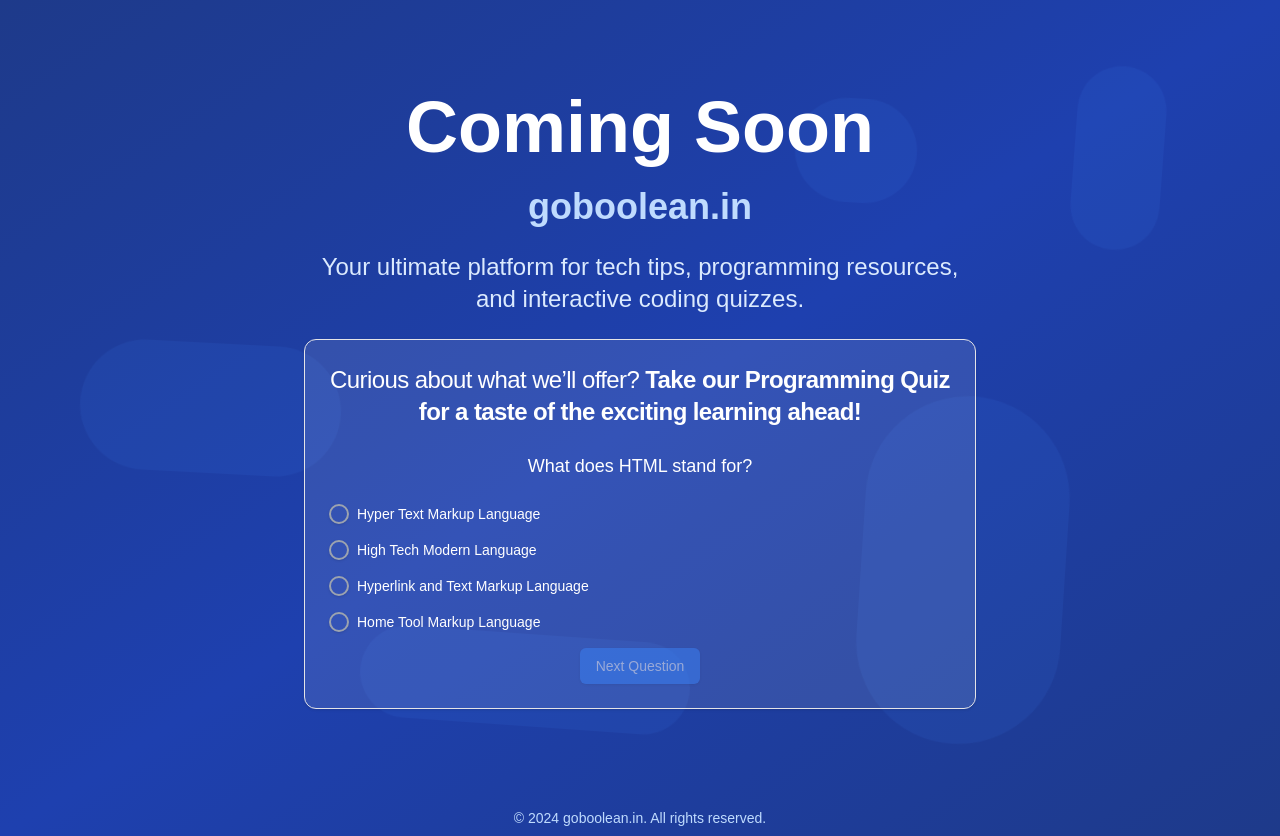
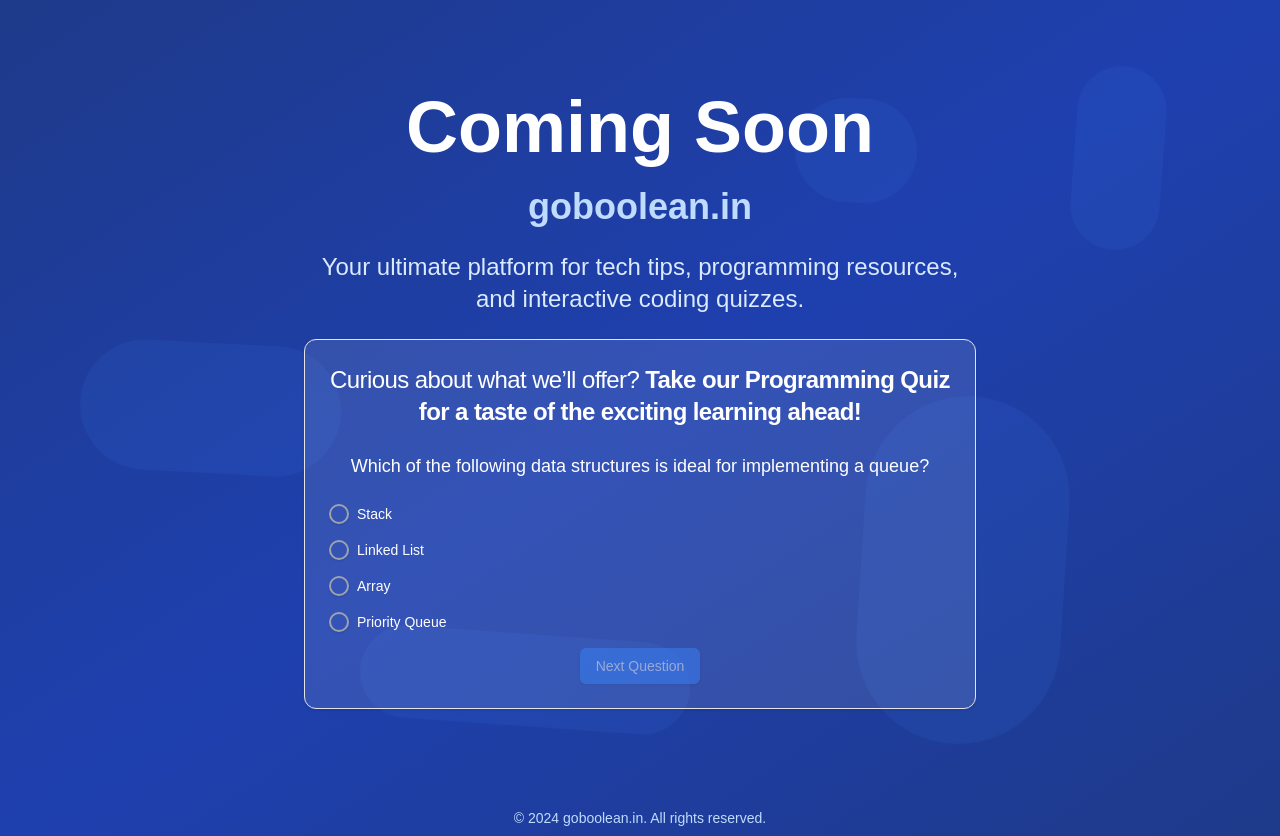
Before and after one commit to codewithmanas/goboolean, a Next.js app: page / in a window 1280 px wide. Built offline with nearby package versions, Linux system fonts and the light colour scheme.

Commit message:
implement randomly generated quiz

```diff
--- a/constants/quiz-questions.ts
+++ b/constants/quiz-questions.ts
@@ -1,27 +1,47 @@
 export const quizQuestions = [
     {
-      question: "What does HTML stand for?",
+      question: "What is the purpose of the 'this' keyword in JavaScript?",
       options: [
-        "Hyper Text Markup Language",
-        "High Tech Modern Language",
-        "Hyperlink and Text Markup Language",
-        "Home Tool Markup Language"
+        "Reference to the current object",
+        "Reference to the parent object",
+        "Reference to the global object",
+        "Reference to the prototype"
       ],
       correctAnswer: 0
     },
     {
-      question: "Which of the following is not a programming language?",
-      options: ["Java", "Python", "HTML", "C++"],
+      question: "What will be the output of the following code? console.log([] == false)",
+      options: ["true", "false", "TypeError", "undefined"],
+      correctAnswer: 0
+    },
+    {
+      question: "What is the difference between '==' and '===' in JavaScript?",
+      options: [
+        "'==' compares both value and type",
+        "'==' compares only the type",
+        "'===' compares both value and type",
+        "Both '==' and '===' compare only the value"
+      ],
       correctAnswer: 2
     },
     {
-      question: "What is the purpose of CSS?",
+      question: "What is the output of the following code? console.log(0 == false)",
+      options: ["true", "false", "0", "NaN"],
+      correctAnswer: 0
+    },
+    {
+      question: "Which of the following data structures is ideal for implementing a queue?",
+      options: ["Stack", "Linked List", "Array", "Priority Queue"],
+      correctAnswer: 1
+    },
+    {
+      question: "Which of the following is not a principle of Object-Oriented Programming?",
       options: [
-        "To create dynamic website content",
-        "To style and layout web pages",
-        "To handle server-side logic",
-        "To manage databases"
+        "Inheritance",
+        "Polymorphism",
+        "Encapsulation",
+        "Compilation"
       ],
-      correctAnswer: 1
-    }
+      correctAnswer: 3
+    },
   ]
--- a/features/InteractiveQuiz.tsx
+++ b/features/InteractiveQuiz.tsx
@@ -11,20 +11,37 @@ const InteractiveQuiz = () => {
     const [selectedAnswer, setSelectedAnswer] = useState<number | null>(null)
     const [score, setScore] = useState(0)
     const [quizCompleted, setQuizCompleted] = useState(false)
+    const [askedQuestions, setAskedQuestions] = useState(quizQuestions)
 
     const [mounted, setMounted] = useState(false);
 
+    // Function to randomly select 5 elements
+    function getRandomElements(arr: { question: string; options: string[]; correctAnswer: number; }[], numElements: number | undefined) {
+      // Shuffle the array
+      const shuffled = [...arr].sort(() => Math.random() - 0.5);
+
+      // Select the first 'numElements' elements from the shuffled array
+      return shuffled.slice(0, numElements);
+    }
+
+
     useEffect(() => {
       setMounted(true);
+
+      const generatedQuestions = getRandomElements(quizQuestions, 5);
+      // console.log("generatedQuestions", generatedQuestions);
+
+        setAskedQuestions(generatedQuestions);
+
     }, []);
 
     // Function to handle answer submit
     const handleAnswerSubmit = () => {
       if (selectedAnswer !== null) {
-        if (selectedAnswer === quizQuestions[currentQuestion].correctAnswer) {
+        if (selectedAnswer === askedQuestions[currentQuestion].correctAnswer) {
           setScore(score + 1)
         }
-        if (currentQuestion < quizQuestions.length - 1) {
+        if (currentQuestion < askedQuestions.length - 1) {
           setCurrentQuestion(currentQuestion + 1)
           setSelectedAnswer(null)
         } else {
@@ -55,7 +72,7 @@ const InteractiveQuiz = () => {
           <CardContent>
             {!quizCompleted ? (
               <>
-                <p className="mb-4 text-lg">{quizQuestions[currentQuestion].question}</p>
+                <p className="mb-4 text-lg">{askedQuestions[currentQuestion].question}</p>
                 <RadioGroup
                   value={selectedAnswer !== null ? selectedAnswer.toString() : ''}
                   onValueChange={(value) => setSelectedAnswer(parseInt(value))}
@@ -64,10 +81,10 @@ const InteractiveQuiz = () => {
                 >
 
                   <span id="quiz-question-label" className="sr-only">
-                    {quizQuestions[currentQuestion].question}
+                    {askedQuestions[currentQuestion].question}
                   </span>
 
-                  {quizQuestions[currentQuestion].options.map((option, index) => (
+                  {askedQuestions[currentQuestion].options.map((option, index) => (
                     <div key={index} className="flex items-center space-x-2">
                       <RadioGroupItem
                           value={index.toString()}
@@ -90,12 +107,12 @@ const InteractiveQuiz = () => {
                   className="mt-4 bg-blue-500 hover:bg-blue-600"
                   disabled={selectedAnswer === null}
                 >
-                  {currentQuestion < quizQuestions.length - 1 ? "Next Question" : "Finish Quiz"}
+                  {currentQuestion < askedQuestions.length - 1 ? "Next Question" : "Finish Quiz"}
                 </Button>
               </>
             ) : (
               <div>
-                <p className="mb-4 text-lg">Quiz completed! Your score: {score}/{quizQuestions.length}</p>
+                <p className="mb-4 text-lg">Quiz completed! Your score: {score}/{askedQuestions.length}</p>
                 <Button
                   type="button"
                   aria-label='Try Again'
```
